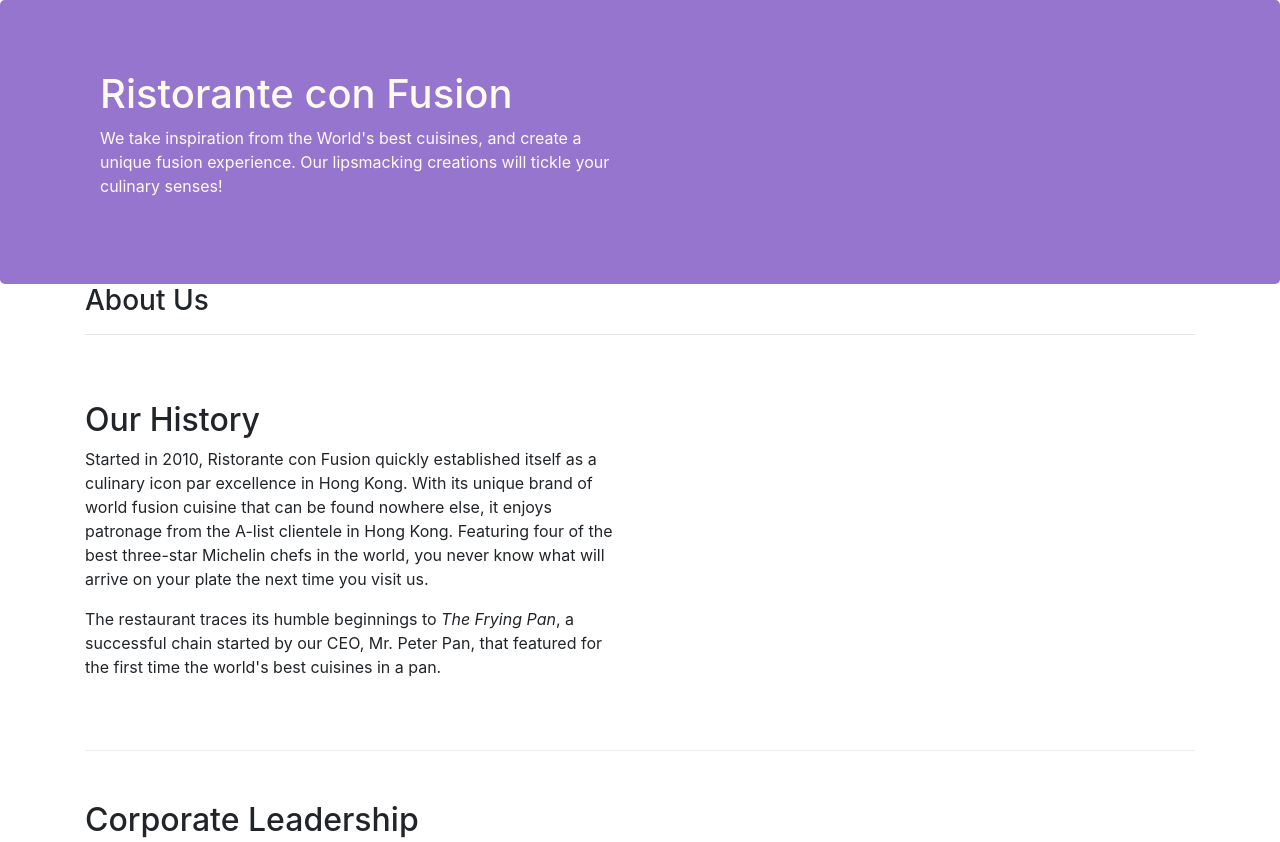
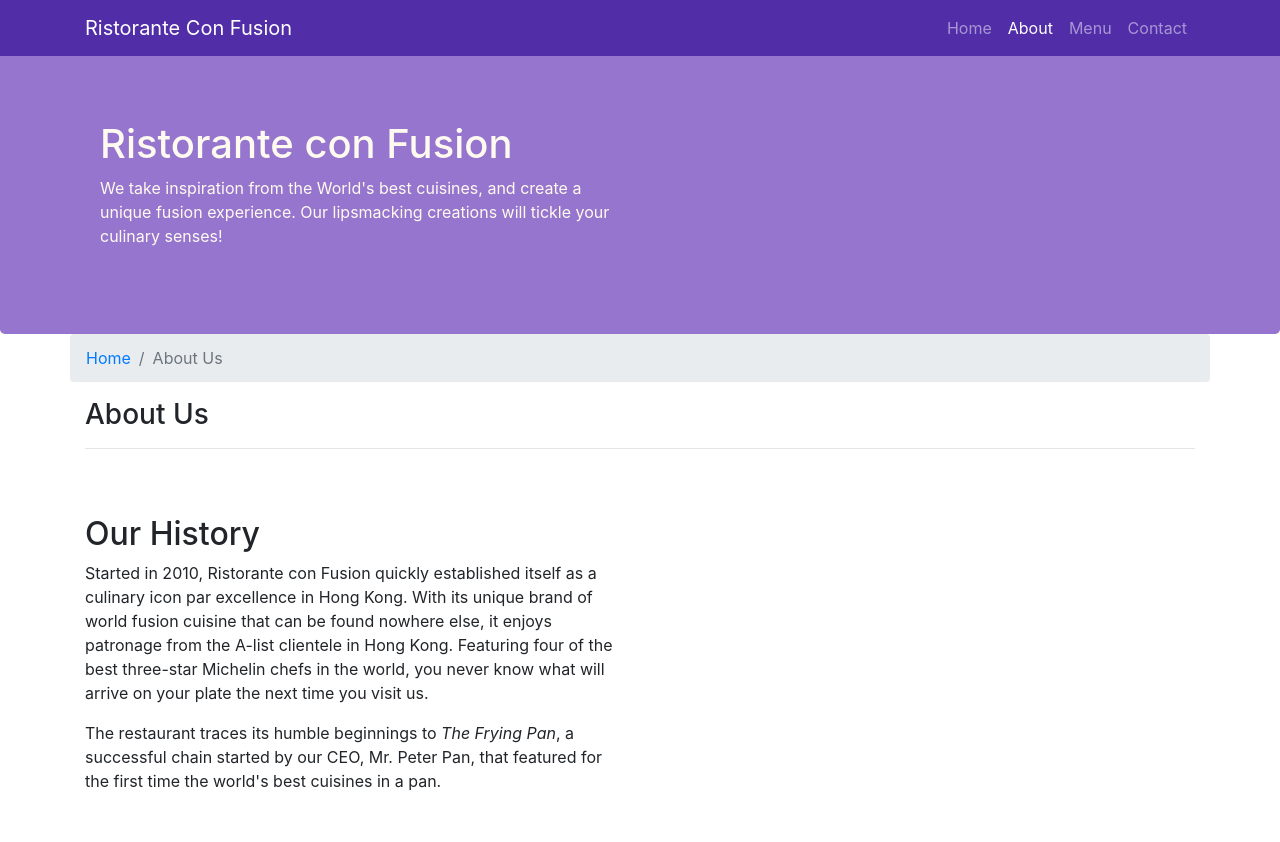
Before and after one commit to Balasumanth6/bootstrap4, a website: page aboutus.html in a window 1280 px wide. Shown: the top 842 px of the page. Drawn offline with nearby package versions, Linux system fonts and the light colour scheme.

Commit message:
after Navbar

```diff
--- a/aboutus.html
+++ b/aboutus.html
@@ -16,6 +16,23 @@
 
 <body>
 
+    <nav class="navbar navbar-dark navbar-expand-sm fixed-top">
+        <div class="container">
+            <a class="navbar-brand mr-auto" href="#">Ristorante Con Fusion</a>
+            <button class="navbar-toggler" type="button" data-toggle="collapse" data-target="#Navbar">
+                <span class="navbar-toggler-icon"></span>
+            </button>
+            <div class="collapse navbar-collapse" id="Navbar">
+                <ul class="navbar-nav ml-auto">
+                    <li class="nav-item"><a class="nav-link" href="index.html">Home</a></li>
+                    <li class="nav-item active"><a class="nav-link" href="aboutus.html">About</a></li>
+                    <li class="nav-item"><a class="nav-link" href="#">Menu</a></li>
+                    <li class="nav-item"><a class="nav-link" href="#">Contact</a></li>
+                </ul>
+            </div>
+        </div>
+    </nav>
+
     <header class="jumbotron">
         <div class="container">
             <div class="row row-header">
@@ -30,8 +47,12 @@
     </header>
 
     <div class="container">
-        <div>
-            <div>
+        <div class="row">
+            <ol class="col-12 breadcrumb">
+                <li class="breadcrumb-item"><a href="index.html">Home</a></li>
+                <li class="breadcrumb-item active">About Us</li>
+            </ol>
+            <div class="col-12">
                <h3>About Us</h3>
                <hr>
             </div>
@@ -78,7 +99,7 @@
                 <div class="col-4 offset-1 col-sm-2">
                     <h5>Links</h5>
                     <ul class="list-unstyled">
-                        <li><a href="#">Home</a></li>
+                        <li><a href="index.html">Home</a></li>
                         <li><a href="#">About</a></li>
                         <li><a href="#">Menu</a></li>
                         <li><a href="#">Contact</a></li>
--- a/css/styles.css
+++ b/css/styles.css
@@ -29,3 +29,12 @@ address {
 	margin: 0px;
 	color: #0f0f0f;
 }
+
+body {
+	padding-top: 50px;
+	z-index: 0;
+}
+
+.navbar-dark {
+	background-color: #512DA8 !important;
+}
--- a/index.html
+++ b/index.html
@@ -13,6 +13,23 @@
 </head>
 
 <body>
+
+    <nav class="navbar navbar-dark navbar-expand-sm fixed-top">
+        <div class="container">
+            <a class="navbar-brand mr-auto" href="#">Ristorante Con Fusion</a>
+            <button class="navbar-toggler" type="button" data-toggle="collapse" data-target="#Navbar">
+                <span class="navbar-toggler-icon"></span>
+            </button>
+            <div class="collapse navbar-collapse" id="Navbar">
+                <ul class="navbar-nav ml-auto">
+                    <li class="nav-item active"><a class="nav-link" href="#">Home</a></li>
+                    <li class="nav-item"><a class="nav-link" href="aboutus.html">About</a></li>
+                    <li class="nav-item"><a class="nav-link" href="#">Menu</a></li>
+                    <li class="nav-item"><a class="nav-link" href="#">Contact</a></li>
+                </ul>
+            </div>
+        </div>
+    </nav>
 
     <header class="jumbotron">
         <div class="container">
@@ -68,7 +85,7 @@
                     <h5>Links</h5>
                     <ul class="list-unstyled">
                         <li><a href="#">Home</a></li>
-                        <li><a href="#">About</a></li>
+                        <li><a href="aboutus.html">About</a></li>
                         <li><a href="#">Menu</a></li>
                         <li><a href="#">Contact</a></li>
                     </ul>
@@ -89,7 +106,7 @@
                     <div class="text-center">
                         <a href="http://google.com/+">Google+</a>
                         <a href="http://www.facebook.com/profile.php?id=">Facebook</a>
-                        <a href="http://www.linkedin.com/in/">LinkedIn</a>
+                           <a href="http://www.linkedin.com/in/">LinkedIn</a>
                         <a href="http://twitter.com/">Twitter</a>
                         <a href="http://youtube.com/">YouTube</a>
                         <a href="mailto:">Mail</a>
@@ -105,7 +122,7 @@
     </footer>
 
      <!-- jQuery first, then Popper.js, then Bootstrap JS. -->
-    <script src="node_modules/jquery/dist/jquery.slim.min.js"></script>
+    <script src="node_modules/jquery/dist/jquery.min.js"></script>
     <script src="node_modules/popper.js/dist/umd/popper.min.js"></script>
     <script src="node_modules/bootstrap/dist/js/bootstrap.min.js"></script>
 
--- a/package.json
+++ b/package.json
@@ -14,8 +14,8 @@
     "lite-server": "^2.3.0"
   },
   "dependencies": {
-    "bootstrap": "^4.0.0",
-    "jquery": "^1.9.1",
-    "popper.js": "^1.12.9"
+    "bootstrap": "^4.5.0",
+    "jquery": "^1.12.4",
+    "popper.js": "^1.16.1"
   }
 }
```
Also changed, not shown: 1 other file.
